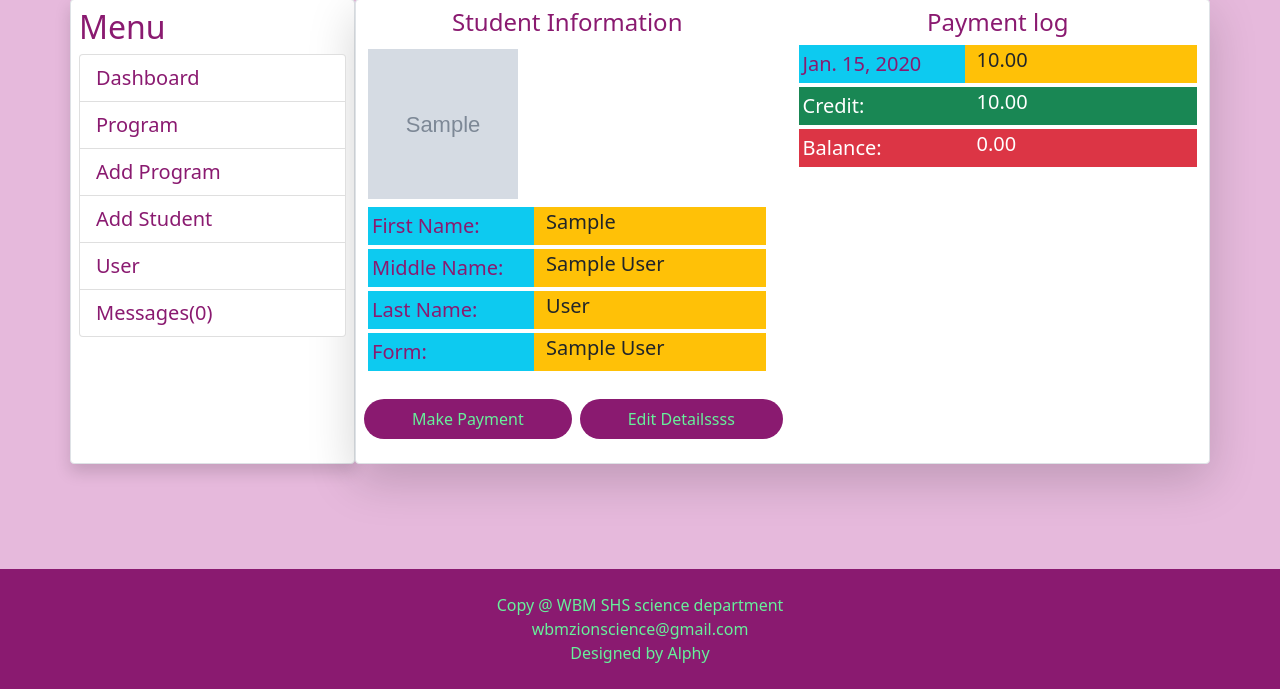
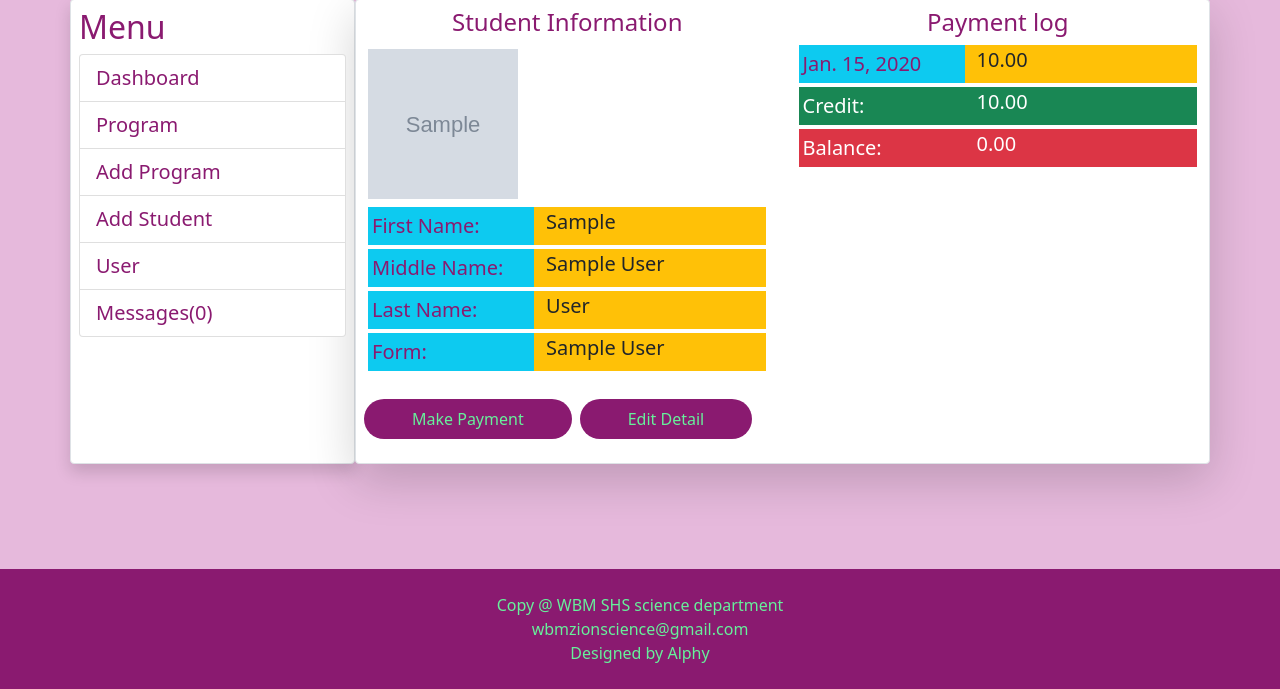
Before and after one commit to free20064u/dues, a Django app: page /student/1/ in a window 1280 px wide. Shown: the part 111-800 px from the top of the page. Run offline with Django 5.2, Linux system fonts and the light colour scheme; a user stored in the database is signed in; tables that the repository leaves empty hold one stand-in row (values such as "Sample post"); grey boxes marked "Sample" are stand-in pictures; some libraries are stand-ins or nearby versions.

Commit message:
student.html: button edited

```diff
--- a/main/templates/main/student.html
+++ b/main/templates/main/student.html
@@ -55,7 +55,7 @@
             </div>
             <div class="d-flex justify-content-start">
                 <a href="{% url "addCredit" student.id %}"><button class="bg-primary border border-0 rounded-pill text-lime py-2 px-5 mb-3 mt-4 me-2">Make Payment</button></a>
-                {% if request.user.is_superuser %}<a href="{% url 'editStudent' student.id %}"><button class="bg-primary border border-0 rounded-pill text-lime py-2 px-5 mb-3 mt-4 me-2">Edit Detailssss</button></a>{% endif %}
+                {% if request.user.is_superuser %}<a href="{% url 'editStudent' student.id %}"><button class="bg-primary border border-0 rounded-pill text-lime py-2 px-5 mb-3 mt-4 me-2">Edit Detail</button></a>{% endif %}
             </div>
         </div>
 
```
